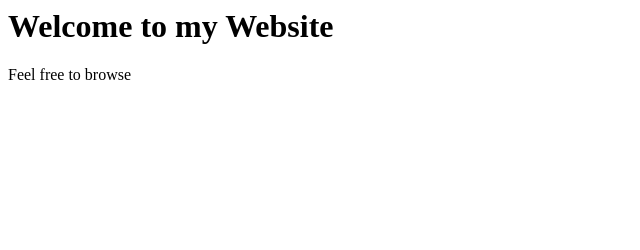
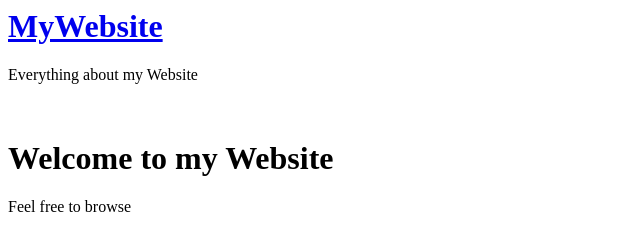
Before and after one commit to Iamquade/MyWebsite, a plain HTML site: page index.html in a window 1280 px wide. Shown: the whole page, without its empty margins (0-640 px from the left). Drawn offline with Linux system fonts and the light colour scheme.

Commit message:
header has been added

```diff
--- a/index.html
+++ b/index.html
@@ -6,6 +6,9 @@
     <title>My Website</title>
 </head>
 <body>
+    <h1><a href="#">MyWebsite</a> </h1>
+    <p>Everything about my Website</p>
+    <br />
     <h1>Welcome to my Website</h1>
     <p>Feel free to browse</p>
 </body>
```
